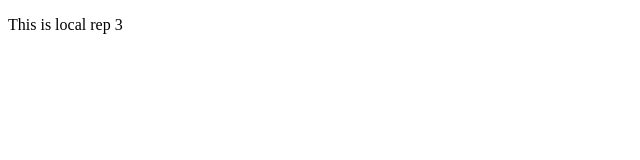
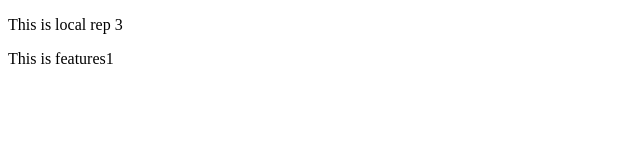
Before and after one commit to Nancysoni1234/local-repo4, a plain HTML site: page index.html in a window 1280 px wide. Shown: the full height of the page, 0-640 px from the left. Drawn offline with Linux system fonts and the light colour scheme.

Commit message:
Added features1

```diff
--- a/index.html
+++ b/index.html
@@ -7,5 +7,6 @@
 </head>
 <body>
     <p>This is local rep 3</p>
+    <p>This is features1</p>
 </body>
 </html>
```
